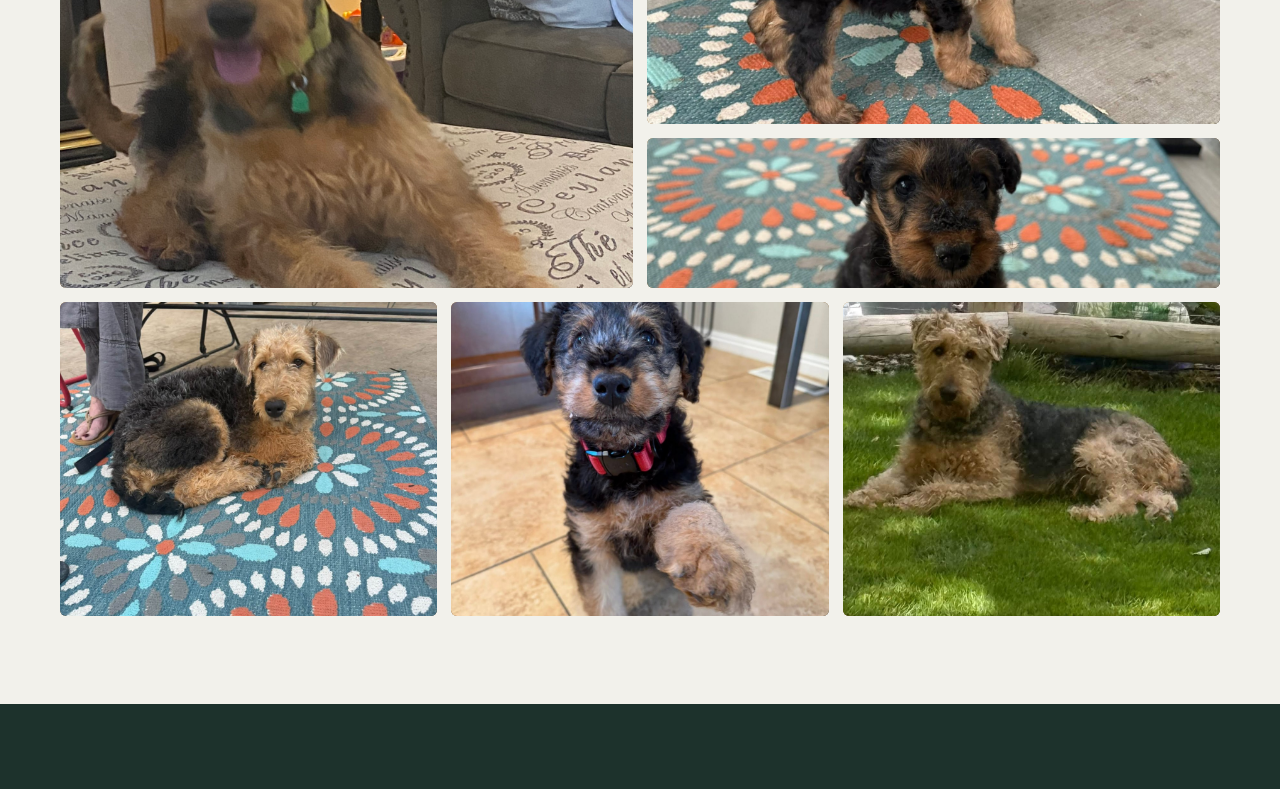
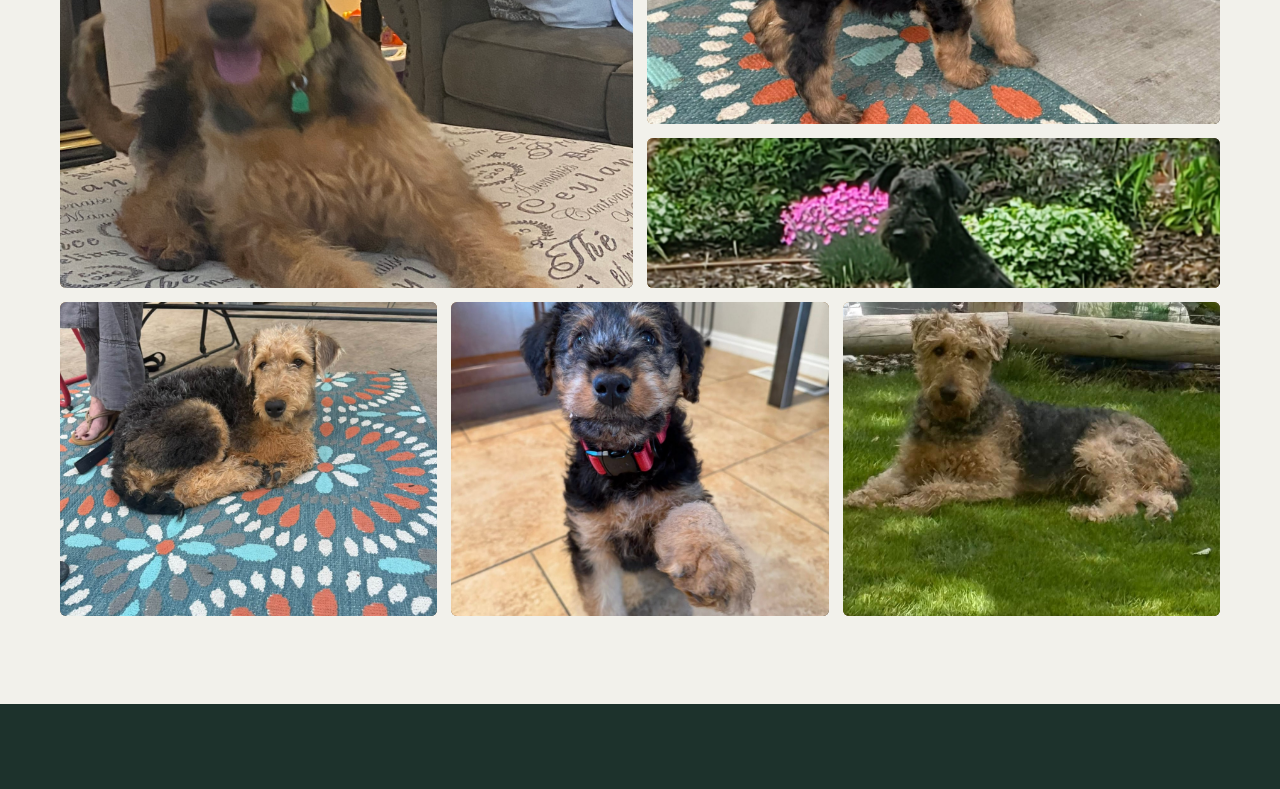
Before and after one commit to rockymountainairedales/rockymountainairedales.github.io, a plain HTML site: page index.html in a window 1280 px wide. Shown: the part 1880-2669 px from the top of the page. Drawn offline with nearby package versions, Linux system fonts and the light colour scheme.

Commit message:
Update image source and alt text in gallery

```diff
--- a/index.html
+++ b/index.html
@@ -146,7 +146,7 @@ footer .wrap{display:flex;flex-wrap:wrap;justify-content:space-between;gap:12px}
     <div class="gallery">
       <div class="ph a"><img src="IMG_3508.JPEG" alt="Airedale Terrier lying on an ottoman at home" style="object-position:50% 25%" loading="lazy"></div>
       <div class="ph b"><img src="images/gallery-2.jpg" alt="Airedale puppy standing on a colorful rug" loading="lazy"></div>
-      <div class="ph c"><img src="images/gallery-3.jpg" alt="Airedale puppy face on a patterned rug" loading="lazy" style="object-position:50% 35%"></div>
+      <div class="ph c"><img src="20220612_164131.JPEG" alt="Black Airedale sitting on the lawn in front of a flower bed" loading="lazy" style="object-position:50% 37%"></div>
       <div class="ph d"><img src="images/gallery-4.jpg" alt="Adult Airedale Terrier curled up on a patterned rug" loading="lazy"></div>
       <div class="ph e"><img src="images/gallery-5.jpg" alt="Airedale puppy with one paw raised" loading="lazy"></div>
       <div class="ph f"><img src="images/gallery-6.jpg" alt="Adult Airedale Terrier lying in the grass" style="object-position:50% 65%" loading="lazy"></div>
```
